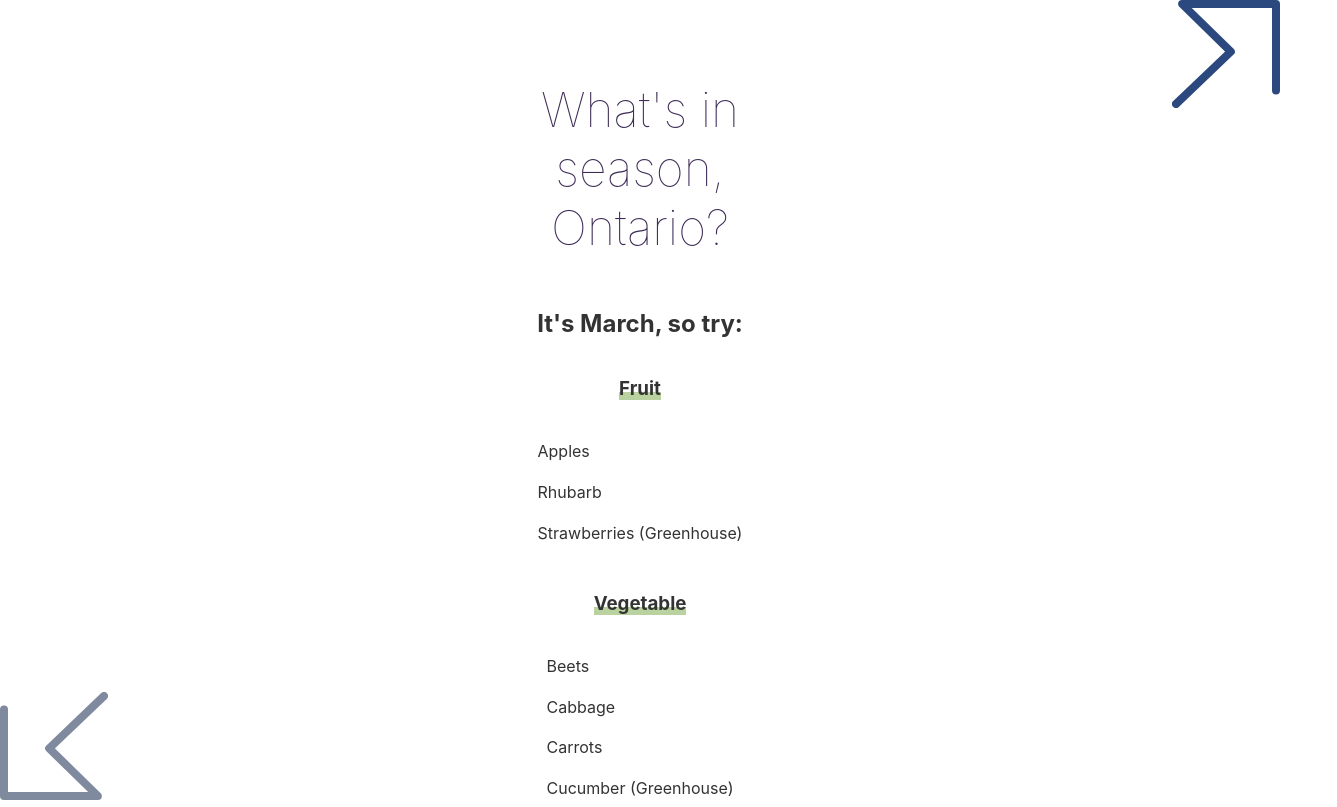
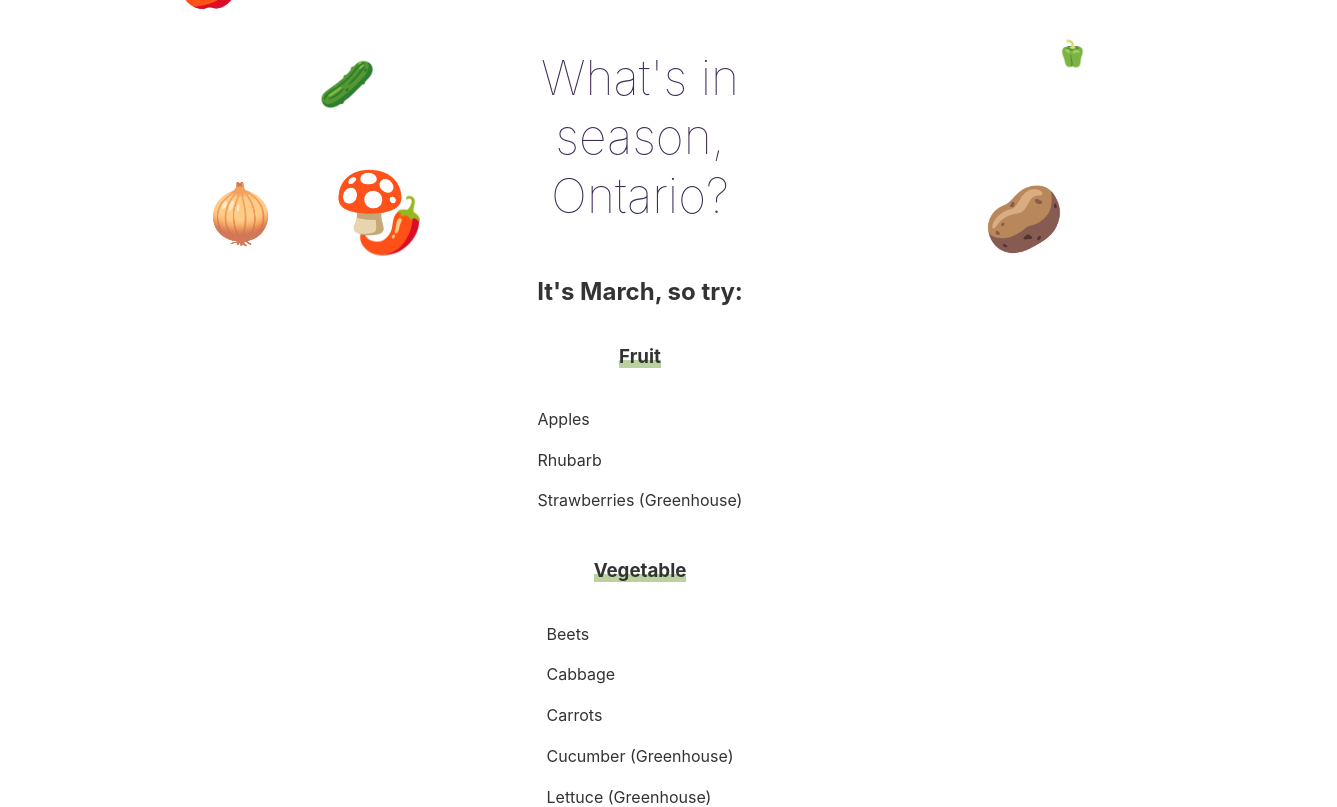
Before and after one commit to andreidobrinski/produce-in-season, a Svelte app: page / in a window 1280 px wide. Shown: the top 807 px of the page, 1337 px wide, since content can reach past the window. Built offline with nearby package versions, Linux system fonts and the light colour scheme.

Commit message:
update confetti

```diff
--- a/public/index.html
+++ b/public/index.html
@@ -4,7 +4,8 @@
 	<meta charset='utf-8'>
 	<meta name='viewport' content='width=device-width,initial-scale=1'>
 
-	<title>Svelte app</title>
+	<title>Ontario in Season</title>
+	<meta name="description" content="Find produce in season this month in Ontario">
 
 	<link rel='icon' type='image/png' href='/favicon.png'>
 	<link rel='stylesheet' href='/global.css'>
--- a/src/App.svelte
+++ b/src/App.svelte
@@ -2,31 +2,35 @@
   import * as data from "../ontarioData.json";
   import { getMonth } from "./helper";
   import ProduceList from "./ProduceList.svelte";
-  import CornerSvg from "./CornerSvg.svelte";
+  import Confetti from "./Confetti.svelte";
+  import Footer from "./Footer.svelte";
+
   const monthNumber = new Date().getMonth();
   const month = getMonth(monthNumber);
   const initialProduce = {
     fruit: [],
     vegetable: [],
   };
-  const produce = data.default
-    .filter((item) => item.months.includes(monthNumber))
-    .reduce((acc, current) => {
-      return {
-        ...acc,
-        [current.type]: [...acc[current.type], { ...current }],
-      };
-    }, initialProduce);
+  const produce = data.default.filter((item) =>
+    item.months.includes(monthNumber)
+  );
+  const sorted = produce.reduce(
+    (acc, current) => ({
+      ...acc,
+      [current.type]: [...acc[current.type], { ...current }],
+    }),
+    initialProduce
+  );
 </script>
 
-<CornerSvg orientation="top-right" />
+<Confetti {produce} />
 <main>
   <h1>What's in season, Ontario?</h1>
   <h2>It's <span class="month">{month}</span>, so try:</h2>
-  <ProduceList produce={produce.fruit} />
-  <ProduceList produce={produce.vegetable} />
+  <ProduceList produce={sorted.fruit} />
+  <ProduceList produce={sorted.vegetable} />
 </main>
-<CornerSvg orientation="bottom-left" />
+<Footer {produce} />
 
 <style>
   main {
@@ -34,15 +38,16 @@
     flex-direction: column;
     align-items: center;
     text-align: center;
-    padding: 1em;
     max-width: 240px;
     margin: 0 auto;
+    background-color: rgba(255, 255, 255, 0.7);
   }
 
   h1 {
     color: var(--purple);
     font-size: 3em;
     font-weight: 100;
+    margin-top: 16px;
   }
 
   :root {
--- a/src/Confetti.svelte
+++ b/src/Confetti.svelte
@@ -1,14 +1,16 @@
 <script>
   import { onMount } from "svelte";
-  const height = document.documentElement.scrollHeight;
+  import { getProduceEmojis } from "./helper";
 
-  let characters = ["🍇", "🍈", "🍉", "🍊", "🍋", "🍌", "🍍", "🍎"];
+  export let produce;
 
-  let confetti = new Array(50)
+  let emojis = getProduceEmojis(produce);
+
+  let confetti = new Array(emojis.length * 2)
     .fill()
     .map((_, i) => {
       return {
-        character: characters[i % characters.length],
+        character: emojis[i % emojis.length],
         x: Math.random() * 100,
         y: -20 - Math.random() * 100,
         r: 0.1 + Math.random() * 1,
@@ -23,7 +25,7 @@
       frame = requestAnimationFrame(loop);
       confetti = confetti.map((emoji) => {
         emoji.y += 0.2 * emoji.r;
-        if (emoji.y > 160) emoji.y = -20;
+        if (emoji.y > 140) emoji.y = -20;
         return emoji;
       });
     }
@@ -34,16 +36,26 @@
   });
 </script>
 
-{#each confetti as c}
-  <span style="left: {c.x}%; top: {c.y}%; transform: scale({c.r})">
-    {c.character}
-  </span>
-{/each}
+<div role="presentation">
+  {#each confetti as c}
+    <span style="left: {c.x}%; top: {c.y}%; transform: scale({c.r})">
+      {c.character}
+    </span>
+  {/each}
+</div>
 
 <style>
+  div {
+    max-width: 100vw;
+  }
   span {
     z-index: -1;
     position: absolute;
-    font-size: 3vw;
+    font-size: 3em;
+  }
+  @media (min-width: 640px) {
+    span {
+      font-size: 5vw;
+    }
   }
 </style>
--- a/src/CornerSvg.svelte
+++ /dev/null
@@ -1,42 +0,0 @@
-<script>
-  export let orientation;
-  const config = () => {
-    switch (orientation) {
-      case "top-right":
-        return {
-          style: "position: fixed; top: 0; right: 0;",
-          rotation: "rotate(180, 54, 54)",
-          colour: "var(--blue)",
-        };
-      case "bottom-left":
-        return {
-          style: "position: fixed; bottom: 0; left: 0;",
-          rotation: "rotate(0, 54, 54)",
-          colour: "var(--violet)",
-        };
-      default:
-        return {
-          style: "display: none;",
-        };
-    }
-  };
-</script>
-
-<svg
-  width="108"
-  height="108"
-  viewBox="0 0 108 108"
-  fill="none"
-  xmlns="http://www.w3.org/2000/svg"
-  style={config().style}
->
-  <g transform={config().rotation}>
-    <path
-      d="M4 17.4715V104H97.9086L49.1777 56.3316L104 4"
-      stroke={config().colour}
-      stroke-width="8"
-      stroke-linecap="round"
-      stroke-linejoin="round"
-    />
-  </g>
-</svg>
```
